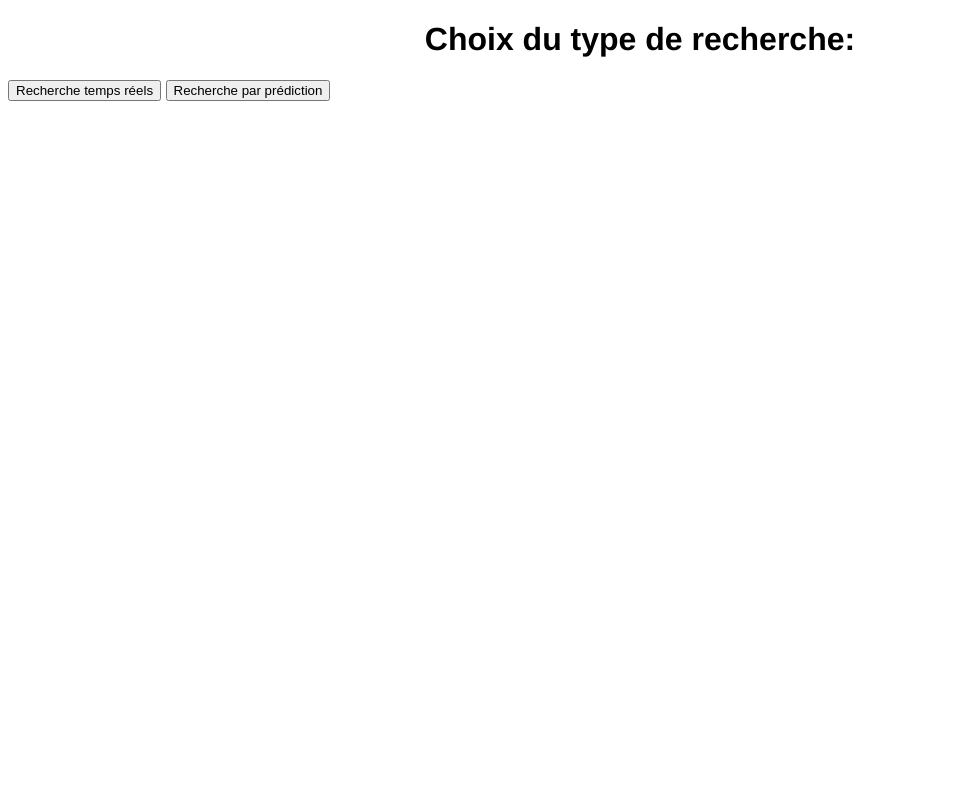
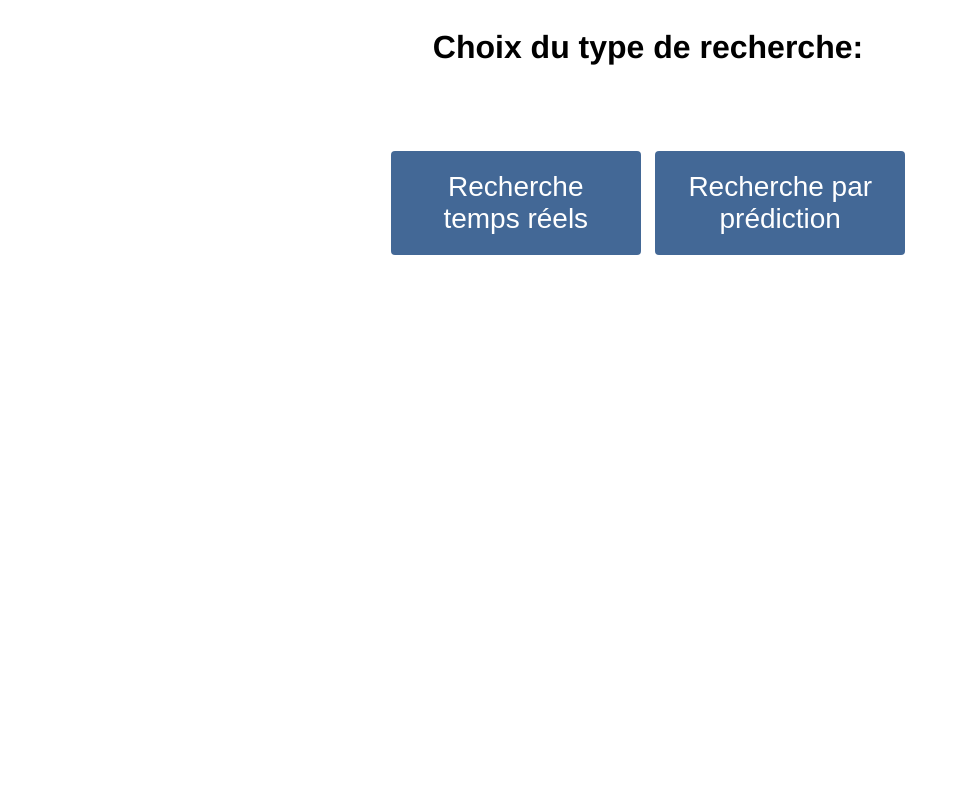
Before and after one commit to nQuery512/py_velib_stations_availability_prediction, a Flask app: page / in a window 1280 px wide. Shown: the whole page, without its empty margins (0-960 px from the left). Before the commit the page ends 101 px from the top, so only its background shows below. Run offline with Flask 2, Linux system fonts and the light colour scheme; some libraries are stand-ins or nearby versions.

Commit message:
Add files via upload

```diff
--- a/platform/static/css/button.css
+++ b/platform/static/css/button.css
@@ -11,6 +11,46 @@
   cursor: pointer;
   margin: 5px;
 }
+
+.button2 {
+  border-radius: 4px;
+  background-color: #436896;
+  border: none;
+  color: #FFFFFF;
+  text-align: center;
+  font-size: 28px;
+  padding: 20px;
+  width: 250px;
+  transition: all 0.5s;
+  cursor: pointer;
+  margin: 5px;
+}
+
+.button2 span {
+  cursor: pointer;
+  display: inline-block;
+  position: relative;
+  transition: 0.5s;
+}
+
+.button2 span:after {
+  content: '\00bb';
+  position: absolute;
+  opacity: 0;
+  top: 0;
+  right: -20px;
+  transition: 0.5s;
+}
+
+.button2:hover span {
+  padding-right: 25px;
+}
+
+.button2:hover span:after {
+  opacity: 1;
+  right: 0;
+}
+
 
 .button span {
   cursor: pointer;
--- a/platform/static/css/index.css
+++ b/platform/static/css/index.css
@@ -1,6 +1,15 @@
-body
+html, body
 {
     font-family: Helvetica Neue, Helvetica, Arial, sans-serif;
+    height: 100vh;
+    width: 100vw;
+    max-width: 100vw;
+    overflow-x: hidden;
+}
+
+#wrapper {
+    margin-top: 10vh;
+    text-align: center;
 }
 
 .searchButton {
@@ -32,3 +41,17 @@ body
 {
     display: none;
 }
+
+#graph-div
+{
+   position: relative;
+   height:100vh;
+   width:50vw;
+   left:0;
+}
+
+#dispo-graph
+{
+    left:0;
+    height: 10vh;
+}
```
